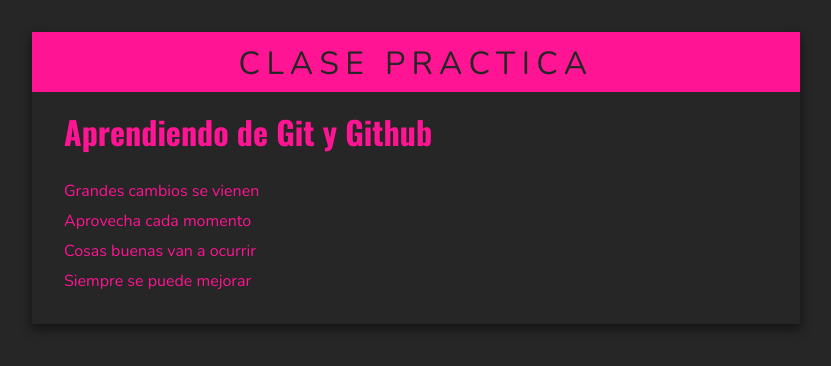
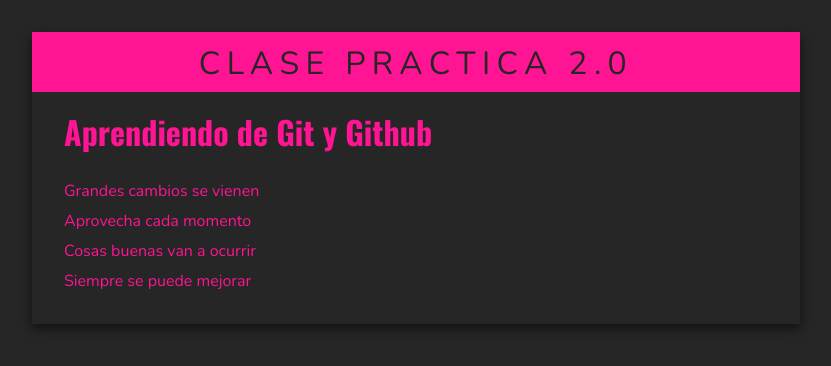
Before and after one commit to marcocespedes/Git_Github, a plain HTML site: page index.html in a window 1280 px wide. Shown: the whole page, without its empty margins (224-1055 px from the left). Drawn offline with nearby package versions, Linux system fonts and the light colour scheme.

Commit message:
Realizando cambios servidor, probando nuevo cambio titulo de post
nuevo cambio titulo de post

```diff
--- a/index.html
+++ b/index.html
@@ -15,7 +15,7 @@
     <div class="container">
         <div class="post">
             <div class="header">
-                <p>CLASE PRACTICA</p>
+                <p>CLASE PRACTICA 2.0</p>
             </div>
             <div class="body">
                 <h1>Aprendiendo de Git y Github</h1>
```
